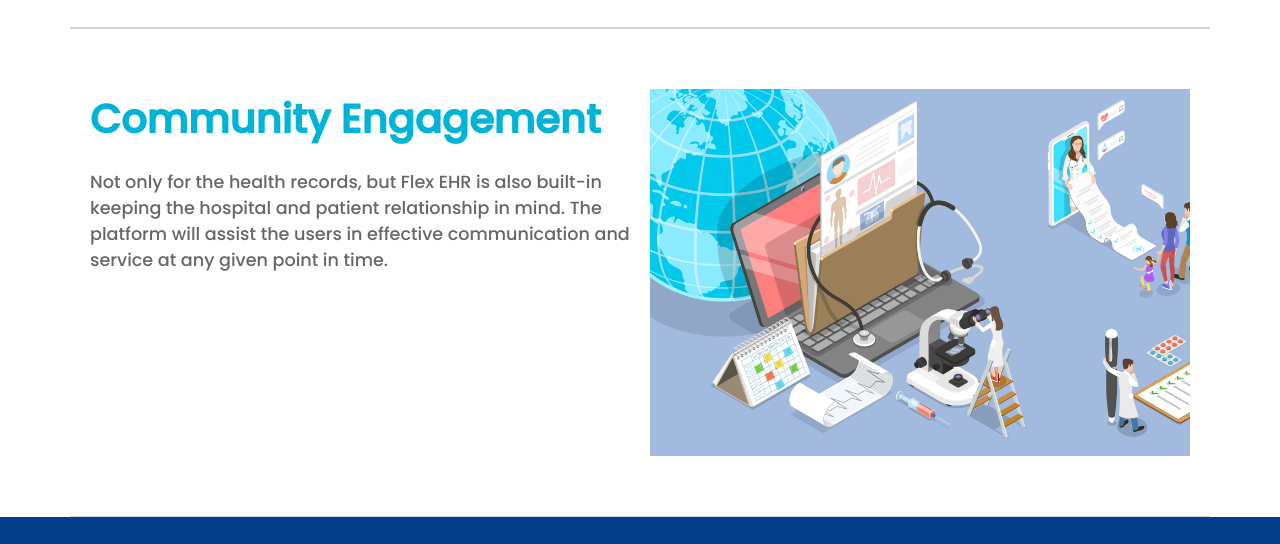
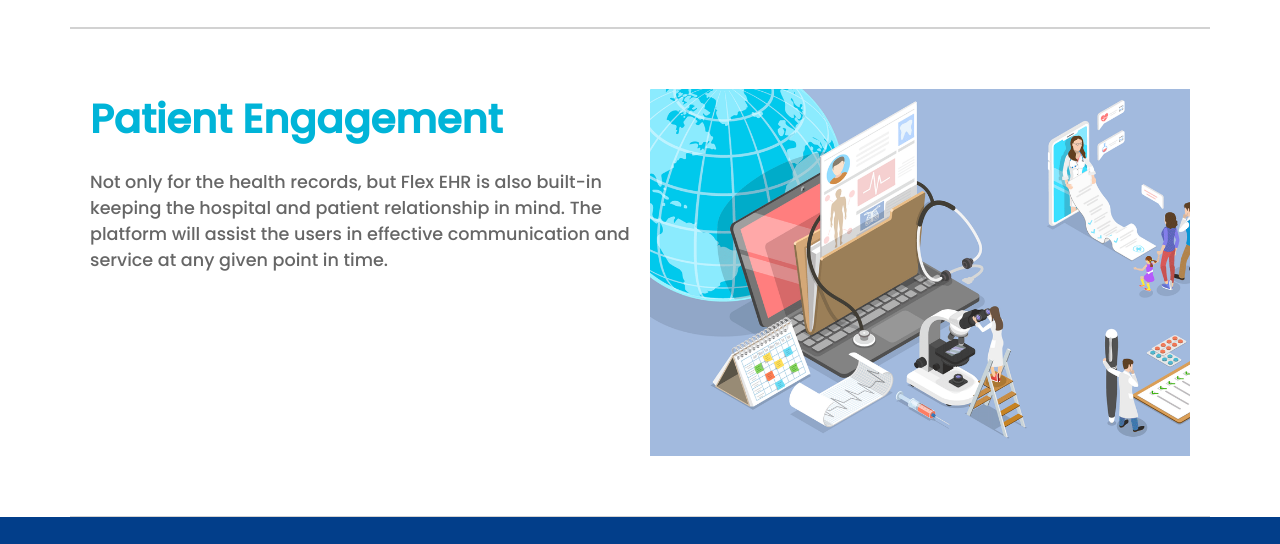
Before and after one commit to smartwt2020/flex-EHR-website, a plain HTML site: page product/index.html in a window 1280 px wide. Shown: the part 2181-2725 px from the top of the page. Drawn offline with Linux system fonts and the light colour scheme.

Commit message:
Product Icons

```diff
--- a/product/index.html
+++ b/product/index.html
@@ -82,7 +82,7 @@
             </section>
             <section class="feature">
                 <div class="feature-name">
-                    <h2>Community Engagement</h2>
+                    <h2>Patient Engagement</h2>
                     <p>Not only for the health records, but Flex EHR is also built-in keeping the hospital and patient relationship in mind. The platform will assist the users in effective communication and service at any given point in time.</p>
                 </div>
                 <div class="feature-image">
```
